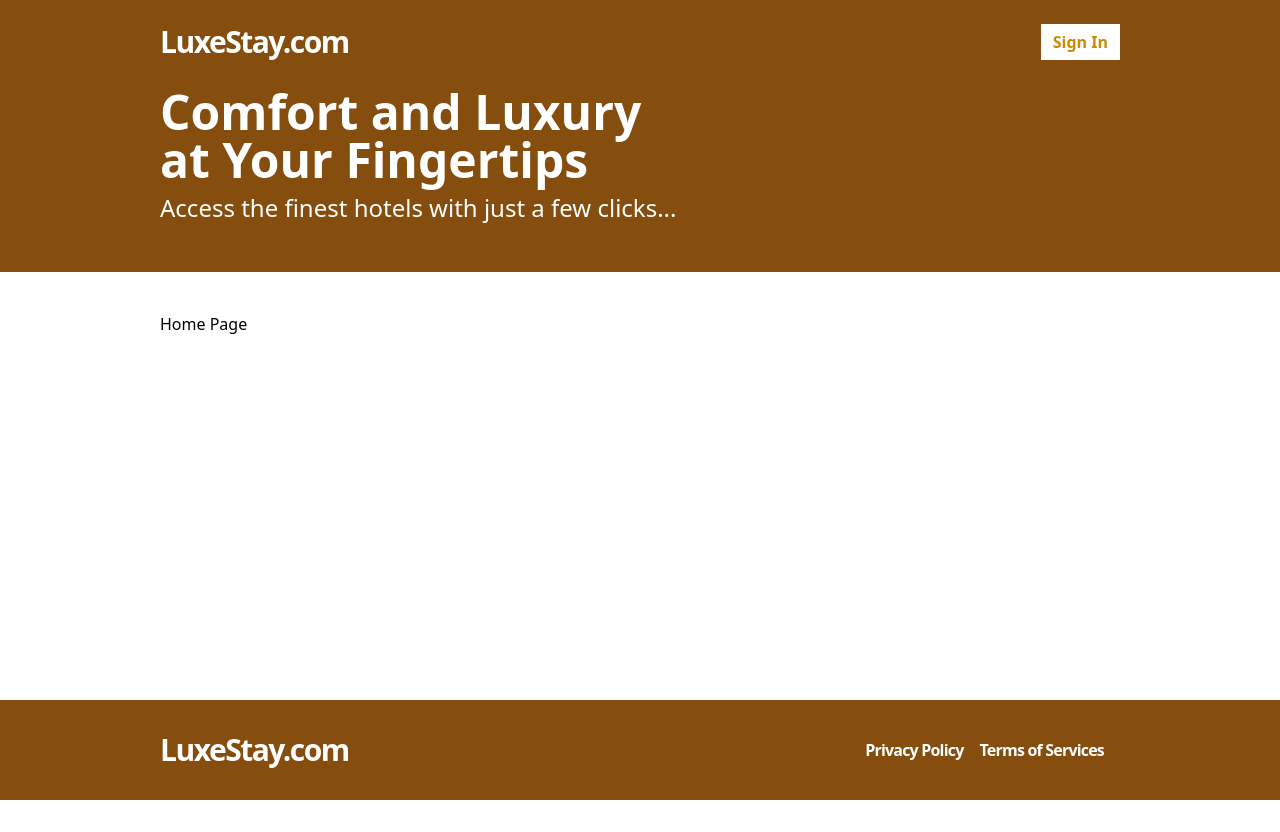
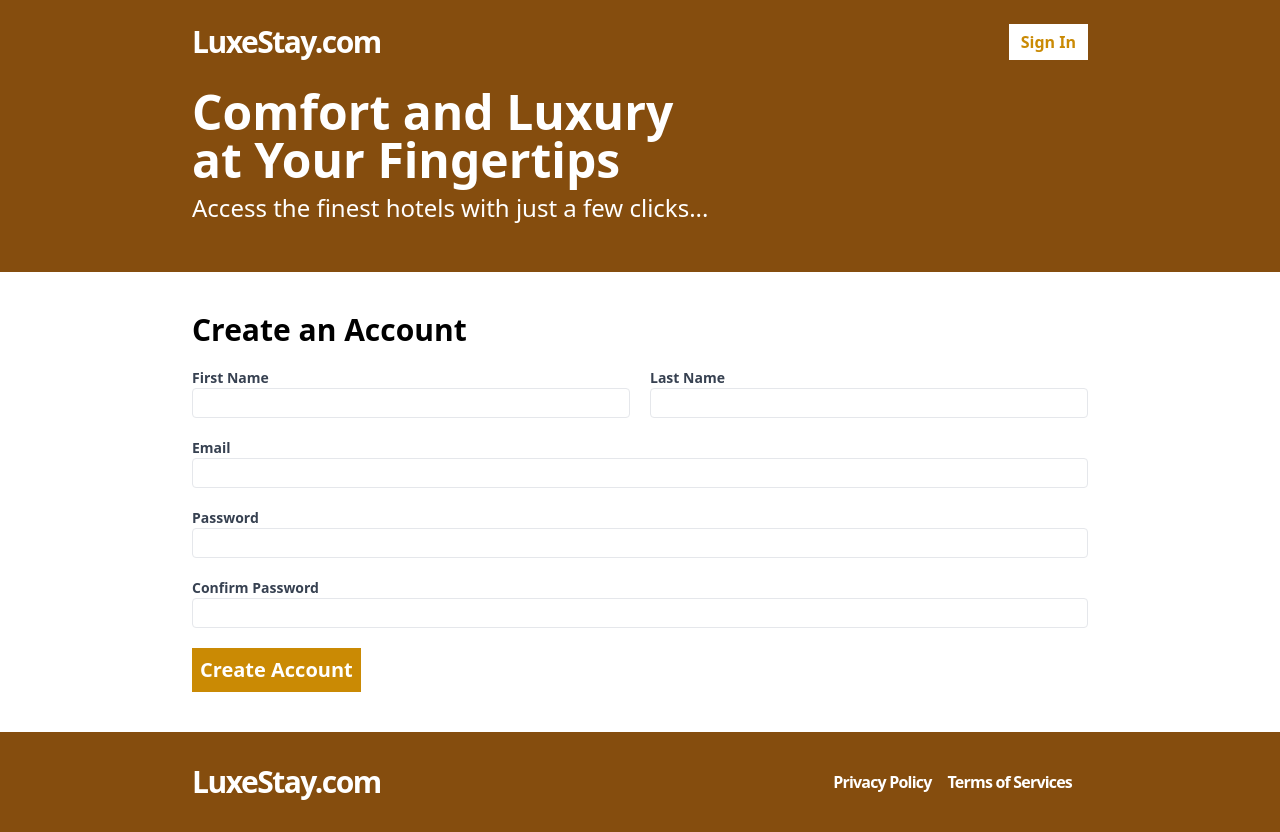
Before and after one commit to vishdadhich092004/LuxeStay, a React (Vite) app in the folder frontend/: page /register in a window 1280 px wide. Before the commit this address led to /. Before the commit the page ends 800 px from the top, so only its background shows below. Built offline with nearby package versions, Linux system fonts and the light colour scheme; no server answers.

Commit message:
Registeration Backend Connected

```diff
--- a/frontend/package.json
+++ b/frontend/package.json
@@ -12,6 +12,8 @@
   "dependencies": {
     "react": "^18.3.1",
     "react-dom": "^18.3.1",
+    "react-hook-form": "^7.52.1",
+    "react-query": "^3.39.3",
     "react-router-dom": "^6.24.1"
   },
   "devDependencies": {
--- a/frontend/src/App.tsx
+++ b/frontend/src/App.tsx
@@ -1,7 +1,7 @@
 import { Navigate, Route, BrowserRouter, Routes } from "react-router-dom";
 
 import Layout from "./layouts/Layout";
-
+import Register from "./pages/Register";
 function App() {
   return (
     <BrowserRouter>
@@ -22,6 +22,14 @@
             </Layout>
           }
         ></Route>
+        <Route
+          path="/register"
+          element={
+            <Layout>
+              <Register />
+            </Layout>
+          }
+        ></Route>
         <Route path="*" element={<Navigate to="/" />}></Route>
       </Routes>
     </BrowserRouter>
--- /dev/null
+++ b/frontend/src/api-clients.ts
@@ -0,0 +1,14 @@
+import { RegisterFormData } from "./pages/Register";
+
+const API_BASE_URL = import.meta.env.VITE_API_BASE_URL as string;
+export const register = async (formData: RegisterFormData) => {
+  const response = await fetch(`${API_BASE_URL}/api/users/register`, {
+    method: "POST",
+    headers: {
+      "Content-Type": "application/json",
+    },
+    body: JSON.stringify(formData),
+  });
+  const responseBody = await response.json();
+  if (!response.ok) throw new Error(responseBody.message);
+};
--- a/frontend/src/main.tsx
+++ b/frontend/src/main.tsx
@@ -2,9 +2,20 @@
 import ReactDOM from "react-dom/client";
 import App from "./App.tsx";
 import "./index.css";
+import { QueryClient, QueryClientProvider } from "react-query";
+
+const queryClient = new QueryClient({
+  defaultOptions: {
+    queries: {
+      retry: 0,
+    },
+  },
+});
 
 ReactDOM.createRoot(document.getElementById("root")!).render(
   <React.StrictMode>
-    <App />
+    <QueryClientProvider client={queryClient}>
+      <App />
+    </QueryClientProvider>
   </React.StrictMode>
 );
--- /dev/null
+++ b/frontend/src/pages/Register.tsx
@@ -0,0 +1,113 @@
+import { useForm } from "react-hook-form";
+import { useMutation } from "react-query";
+import * as apiClient from "../api-clients";
+export type RegisterFormData = {
+  firstName: string;
+  lastName: string;
+  email: string;
+  password: string;
+  confirmPassword: string;
+};
+
+function Register() {
+  const {
+    register,
+    watch,
+    handleSubmit,
+    formState: { errors },
+  } = useForm<RegisterFormData>();
+
+  const mutation = useMutation(apiClient.register, {
+    onSuccess: () => {
+      console.log("reg successful");
+    },
+    onError: (error: Error) => {
+      console.log(error.message);
+    },
+  });
+
+  const onSubmit = handleSubmit((data) => {
+    mutation.mutate(data);
+  });
+
+  return (
+    <form action="" className="flex flex-col gap-5" onSubmit={onSubmit}>
+      <h2 className="text-3xl font-bold">Create an Account</h2>
+      {/* In the className for tailwind , we first do it for the mobile screens and then for the pc */}
+      <div className="flex flex-col md:flex-row gap-5">
+        <label className="text-gray-700 text-sm font-bold flex-1">
+          First Name
+          <input
+            className="border rounded w-full py-1 font-normal"
+            {...register("firstName", { required: "This field is required" })}
+          ></input>
+          {errors.firstName && (
+            <span className="text-red-500">{errors.firstName.message}</span>
+          )}
+        </label>
+        <label className="text-gray-700 text-sm font-bold flex-1">
+          Last Name
+          <input
+            className="border rounded w-full py-1 font-normal"
+            {...register("lastName", { required: "This field is required" })}
+          ></input>
+          {errors.lastName && (
+            <span className="text-red-500">{errors.lastName.message}</span>
+          )}
+        </label>
+      </div>
+      <label className="text-gray-700 text-sm font-bold flex-1">
+        Email
+        <input
+          type="email"
+          className="border rounded w-full py-1 font-normal"
+          {...register("email", { required: "This field is required" })}
+        ></input>
+        {errors.email && (
+          <span className="text-red-500">{errors.email.message}</span>
+        )}
+      </label>
+      <label className="text-gray-700 text-sm font-bold flex-1">
+        Password
+        <input
+          type="password"
+          className="border rounded w-full py-1 font-normal"
+          {...register("password", {
+            required: "This field is required",
+            minLength: {
+              value: 6,
+              message: "Password must be greater than 6 characters",
+            },
+          })}
+        ></input>
+        {errors.password && (
+          <span className="text-red-500">{errors.password.message}</span>
+        )}
+      </label>
+      <label className="text-gray-700 text-sm font-bold flex-1">
+        Confirm Password
+        <input
+          type="password"
+          className="border rounded w-full py-1 font-normal"
+          {...register("confirmPassword", {
+            validate: (val) => {
+              if (!val) return "This field is required";
+              else if (watch("password") !== val)
+                return "Your passwords do no match";
+            },
+          })}
+        ></input>
+        {errors.confirmPassword && (
+          <span className="text-red-500">{errors.confirmPassword.message}</span>
+        )}
+      </label>
+      <span>
+        <button className="bg-yellow-600 text-white p-2 font-bold hover:bg-yellow-500 text-xl">
+          Create Account
+        </button>
+      </span>
+    </form>
+  );
+}
+
+export default Register;
--- a/frontend/tailwind.config.js
+++ b/frontend/tailwind.config.js
@@ -7,7 +7,11 @@
   theme: {
     extend: {},
     container: {
-      padding: "10rem"
+      padding: {
+        DEFAULT: "2rem",
+        md: "10rem",
+        lg: "12rem",
+      }
     }
   },
   plugins: [],
--- /dev/null
+++ b/package.json
@@ -0,0 +1,5 @@
+{
+  "dependencies": {
+    "react-hook-form": "^7.52.1"
+  }
+}
```
Also changed, not shown: frontend/src/vite-env.d.ts (added, +10 -0 lines), 2 other files (tests, documents, lock files or other folders).
